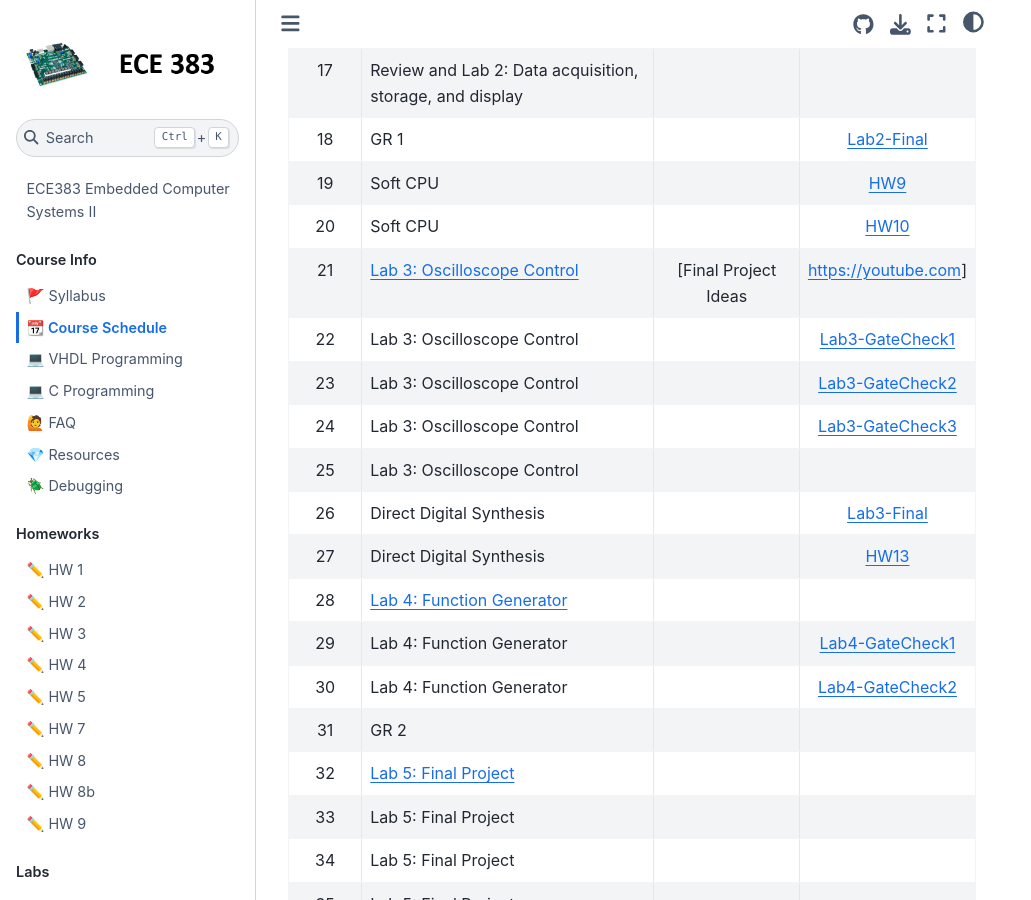
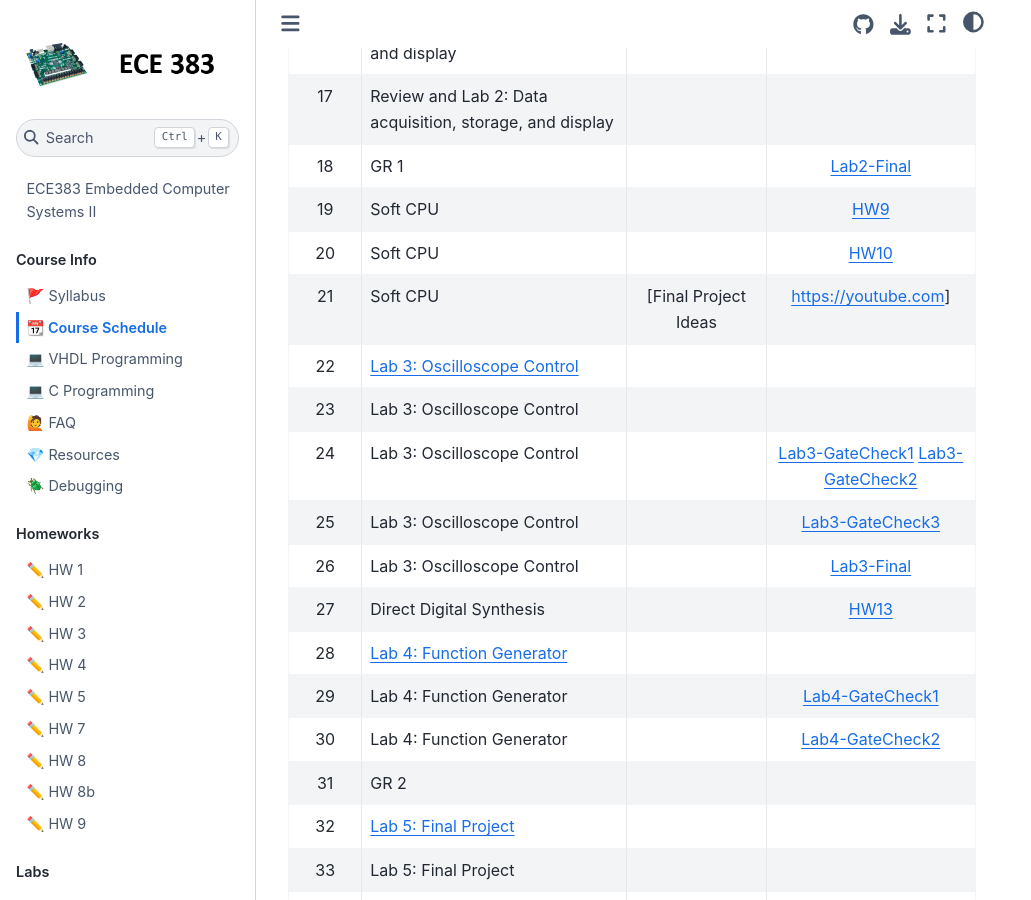
Before and after one commit to USAFA-ECE/ece383, a Jupyter Book: the page built from book/schedule.md, in a window 1280 px wide and 900 px high, scrolled down 1226 px. Shown: the whole window, without its empty margins (0-1031 px from the left). Built offline with Jupyter Book 1.0.4 settings and Sphinx 7.4.7 and the Sphinx Book theme 1.1.4, drawn with Linux system fonts in a browser that asks for light colours; pages that are not in the unit, such as notebooks, are missing from menus.

Commit message:
Update schedule.md

```diff
--- a/book/schedule.md
+++ b/book/schedule.md
@@ -27,12 +27,12 @@ This schedule is subject to change as appropriate.
 | 18     | GR 1                                             |                      | [Lab2-Final](Assignments/lab2.md)  |
 | 19     | Soft CPU                                         |                      | [HW9](Assignments/homework9.md)       |
 | 20     | Soft CPU                                         |                      | [HW10](Assignments/homework10.md)       |
-| 21     | [Lab 3: Oscilloscope Control](Assignments/lab3.md) | [Final Project Ideas|https://youtube.com] |[HW11](Assignments/homework11.md)       |
-| 22     | Lab 3: Oscilloscope Control |                      | [Lab3-GateCheck1](Assignments/lab3.md)         |
-| 23     | Lab 3: Oscilloscope Control |                      | [Lab3-GateCheck2](Assignments/lab3.md)         |
-| 24     | Lab 3: Oscilloscope Control |                      | [Lab3-GateCheck3](Assignments/lab3.md)         |
-| 25     | Lab 3: Oscilloscope Control |                      | |
-| 26     | Direct Digital Synthesis                         |             | [Lab3-Final](Assignments/lab3.md)         |
+| 21     | Soft CPU  | [Final Project Ideas|https://youtube.com] |[HW11](Assignments/homework11.md)       |
+| 22     | [Lab 3: Oscilloscope Control](Assignments/lab3.md) |                      |         |
+| 23     | Lab 3: Oscilloscope Control |                      |          |
+| 24     | Lab 3: Oscilloscope Control |                      | [Lab3-GateCheck1](Assignments/lab3.md)  [Lab3-GateCheck2](Assignments/lab3.md)         |
+| 25     | Lab 3: Oscilloscope Control |                      | [Lab3-GateCheck3](Assignments/lab3.md) |
+| 26     | Lab 3: Oscilloscope Control                         |             | [Lab3-Final](Assignments/lab3.md)         |
 | 27     | Direct Digital Synthesis |                      | [HW13](Assignments/homework13.md)       |
 | 28     | [Lab 4: Function Generator](Assignments/lab4.md) |                      |                                           |
 | 29     | Lab 4: Function Generator |                      | [Lab4-GateCheck1](Assignments/lab4.md)         |
```
